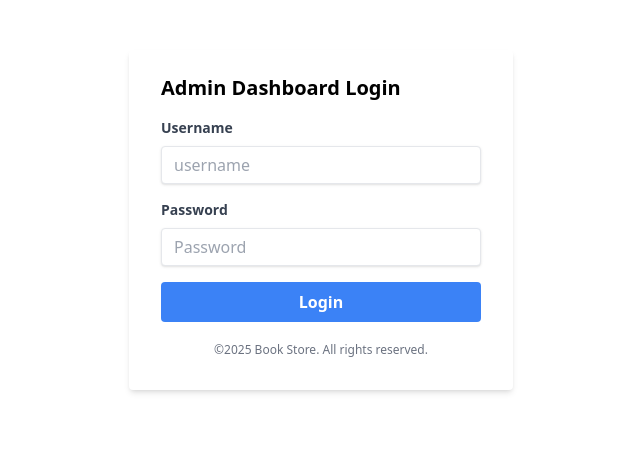
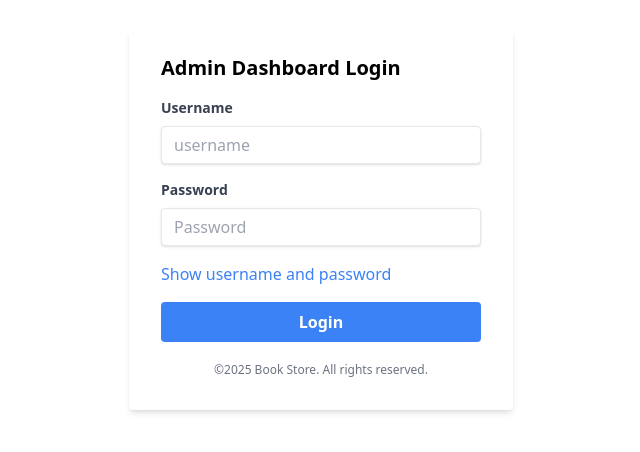
Before and after one commit to itsarasib/book-store-app-frontend, a React (Vite) app: page /admin in a window 1280 px wide. Shown: the part 172-624 px from the top of the page, without its empty margins (319-959 px from the left). Built offline with nearby package versions, Linux system fonts and the light colour scheme; no server answers.

Commit message:
feat: hint admin login (#2)

```diff
--- a/src/components/AdminLogin.tsx
+++ b/src/components/AdminLogin.tsx
@@ -12,6 +12,7 @@ type AdminLoginInputs = {
 const AdminLogin = () => {
   const [message, setMessage] = useState("");
   const { register, handleSubmit } = useForm<AdminLoginInputs>();
+  const [showHint, setShowHint] = useState(false);
 
   const navigate = useNavigate();
 
@@ -87,6 +88,19 @@ const AdminLogin = () => {
           {message && (
             <p className="text-red-500 text-xs italic mb-3">{message}</p>
           )}
+          <div className="mb-4">
+            <span
+              className="text-blue-500 cursor-pointer hover:underline"
+              onClick={() => setShowHint(!showHint)}
+            >
+              Show username and password
+            </span>
+            {showHint && (
+              <p className="mt-2 text-gray-600 text-sm">
+                Username: admin <br /> Password: 123456
+              </p>
+            )}
+          </div>
           <div className="w-full">
             <button className="bg-blue-500 w-full hover:bg-blue-700 text-white font-bold py-2 px-8 rounded focus:outline-none">
               Login{" "}
```
